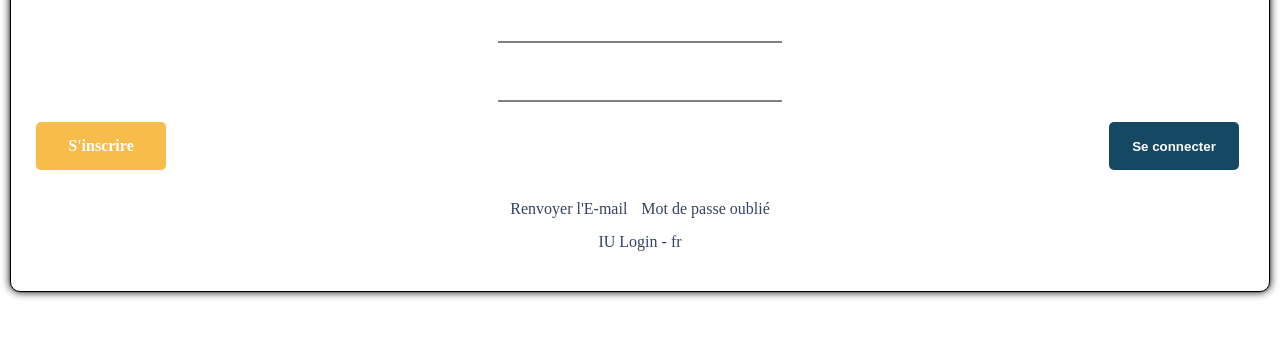
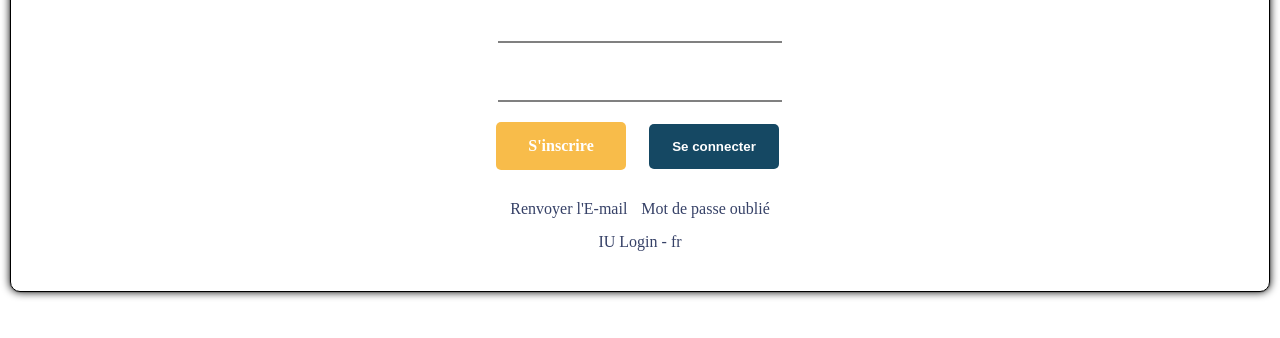
Before and after one commit to Ekoleleibrahim/IU.EDU.SA, a plain HTML site: page connexion.html in a window 1280 px wide. Shown: the part 268-606 px from the top of the page. Drawn offline with Linux system fonts and the light colour scheme.

Commit message:
ajout des styles

```diff
--- a/connexion.css
+++ b/connexion.css
@@ -36,4 +36,4 @@ form{text-align:center}
 
 .oublie{margin-left:10px;}
 
-#block-button{display :flex;justify-content:space-between;}
+#block-button{display :flex;justify-content:center;align-items: center;gap: 23px;}
```
